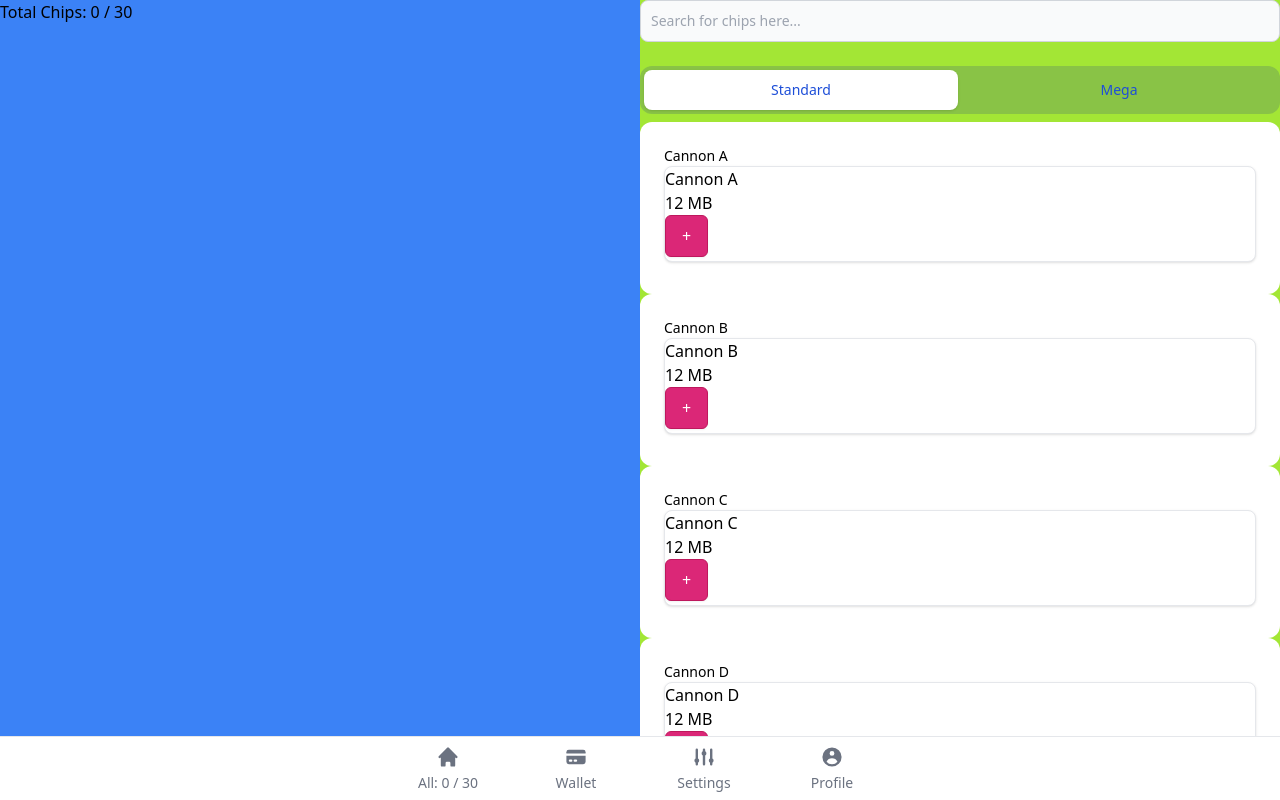
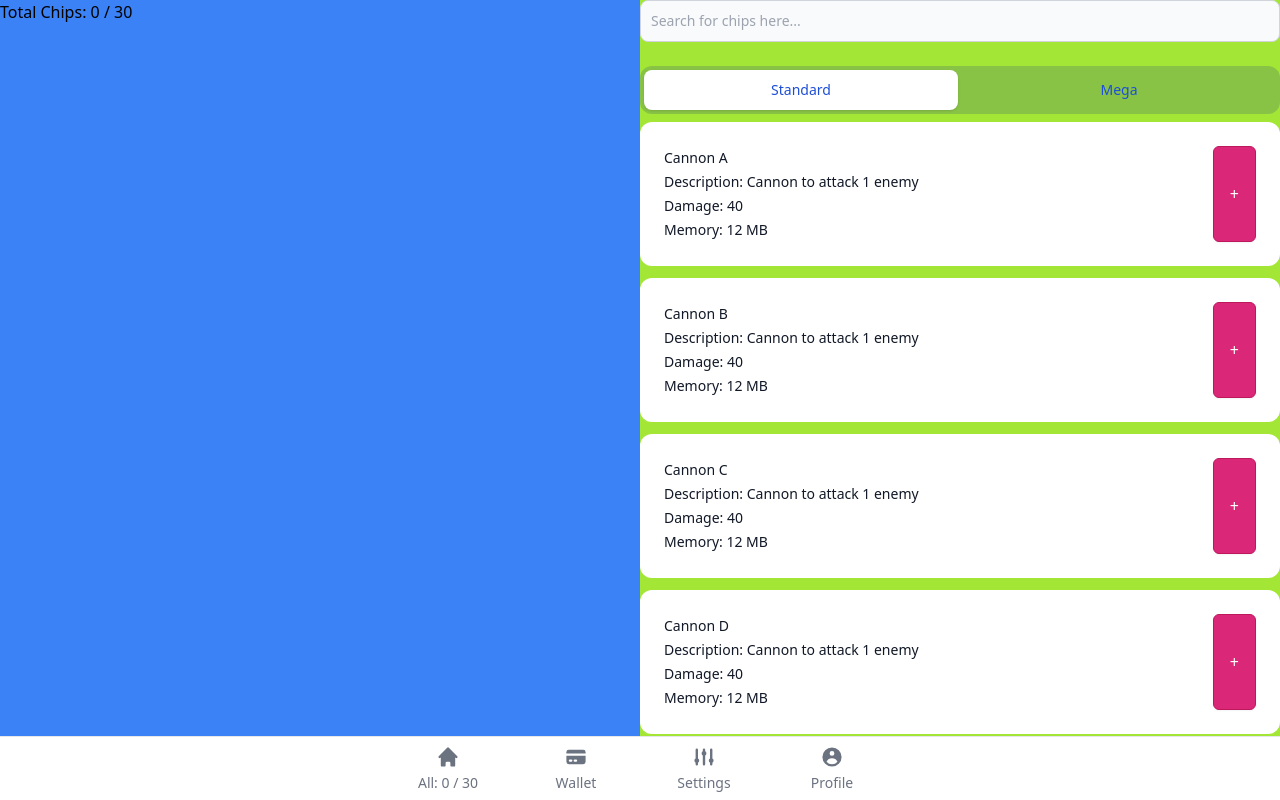
Before and after one commit to vchho/mmbn3-folder-builder, a React (Vite) app: page / in a window 1280 px wide. Built offline with nearby package versions, Linux system fonts and the light colour scheme.

Commit message:
added alert when folder is over 30 chips, updated UI

```diff
--- a/src/App.tsx
+++ b/src/App.tsx
@@ -41,6 +41,11 @@ function App() {
 
     if (chipIndex > -1) {
       const currentChip = folderTrack.find((c) => c.name === chip.name);
+
+      if (totalCount === 30) {
+        alert("30 is the maximum amount of chips you can have in your folder");
+        return;
+      }
 
       if (totalMegaChips === 5) {
         alert("Can only have 5 mega chips");
@@ -222,29 +227,32 @@ function App() {
                         <div
                           className={classNames(
                             "rounded-xl bg-white p-3",
-                            "ring-white ring-opacity-60 ring-offset-2 ring-offset-blue-400 focus:outline-none focus:ring-2"
+                            "mb-3 ring-white ring-opacity-60 ring-offset-2 ring-offset-blue-400 focus:outline-none focus:ring-2"
                           )}
                           key={index}
                         >
                           <div
                             key={chip.key}
-                            className="relative rounded-md p-3 hover:bg-gray-100"
+                            className="relative rounded-sm p-3 hover:bg-gray-100"
                           >
-                            <h3 className="text-sm font-medium leading-5">
-                              {chip.name} {chip.lettercode}
-                            </h3>
-
-                            <div
-                              className="max-w mb-2 block h-24 rounded-lg border border-gray-200 bg-white shadow hover:bg-gray-100"
-                              key={chip.key}
-                            >
-                              <div className="flex">
-                                {chip.name} {chip.lettercode}
+                            <div className="flex justify-between">
+                              <div className="flex-row">
+                                <div className="text-sm font-medium leading-6 text-gray-900">
+                                  <label
+                                    htmlFor="comments"
+                                    className="font-medium text-gray-900"
+                                  >
+                                    {chip.name} {chip.lettercode}
+                                  </label>
+                                  <p>Description: {chip.description}</p>
+                                  <p>Damage: {chip.damage}</p>
+                                  <p>Memory: {chip.memory}</p>
+                                </div>
                               </div>
-                              <span className="flex">{chip.memory}</span>
                               <button
-                                onClick={() => handleFolderAdd2(chip)}
-                                className="relative inline-flex items-center rounded-md border border-pink-700 bg-pink-600 px-4 py-2 text-base font-medium text-white shadow-sm hover:border-pink-800 hover:bg-pink-700"
+                                onClick={() => addChipToFolder(chip)}
+                                // className="relative inline-flex items-center rounded-md border border-pink-700 bg-pink-600 px-4 py-2 text-base font-medium text-white shadow-sm hover:border-pink-800 hover:bg-pink-700"
+                                className="rounded-md border border-pink-700 bg-pink-600 px-4 py-2 text-base font-medium text-white shadow-sm hover:border-pink-800 hover:bg-pink-700"
                               >
                                 +
                               </button>
```
